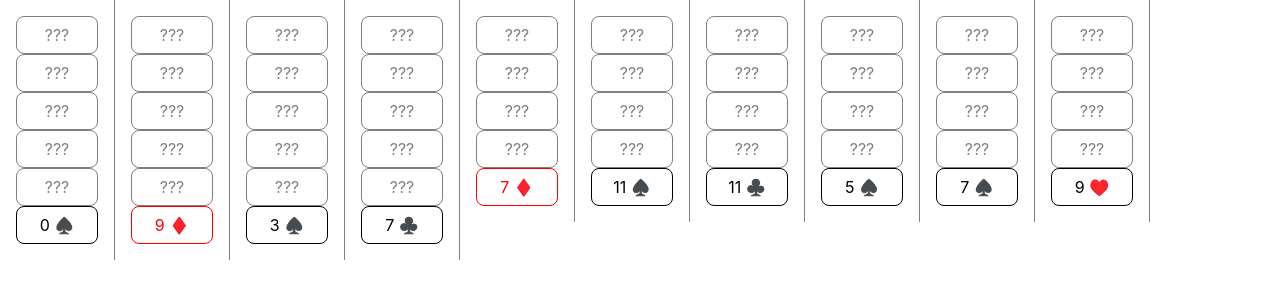
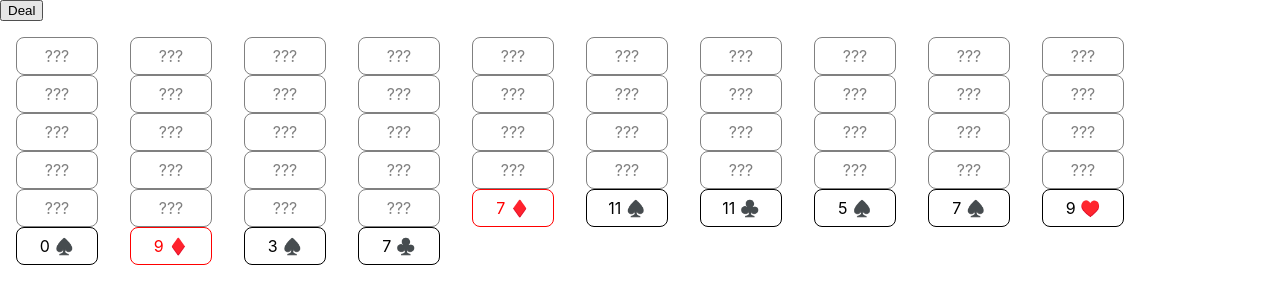
Before and after one commit to mpaulweeks/spider-solitaire, a React (Create React App) app: page / in a window 1280 px wide. Shown: the top 304 px of the page. Built offline with nearby package versions, Linux system fonts and the light colour scheme.

Commit message:
progress on state

```diff
--- a/src/fe/App.tsx
+++ b/src/fe/App.tsx
@@ -1,10 +1,19 @@
-import React from 'react';
-import { Board, GenerateDeck } from '../logic';
+import React, { useCallback, useState } from 'react';
+import { Board, Callback, GenerateDeck } from '../logic';
 import { ViewBoard } from './ViewBoard';
 
 function App() {
-  const board = new Board(GenerateDeck(4));
-  return <ViewBoard board={board} />;
+  const [board, setBoard] = useState(new Board(GenerateDeck(4)));
+
+  const triggerBoard = useCallback((cb: Callback<Board>) => {
+    const onTrigger = () => {
+      cb(board);
+      setBoard(board);
+    };
+    return onTrigger;
+  }, [board, setBoard]);
+
+  return <ViewBoard board={board} trigger={triggerBoard} />;
 }
 
 export default App;
--- a/src/fe/ViewBoard.tsx
+++ b/src/fe/ViewBoard.tsx
@@ -1,9 +1,23 @@
 import React from 'react';
-import { Board } from "../logic";
+import { Board, Trigger } from "../logic";
 import { ViewColumn } from './ViewColumn';
 
 import styled from 'styled-components';
 const CompBoard = styled.div`
+  display: flex;
+  flex-direction: column;
+  justify-content: flex-start;
+  align-items: flex-start;
+  flex-wrap: nowrap;
+`;
+const CompHeader = styled.div`
+  display: flex;
+  flex-direction: row;
+  justify-content: flex-start;
+  align-items: flex-start;
+  flex-wrap: nowrap;
+`;
+const CompColumnContainer = styled.div`
   display: flex;
   flex-direction: row;
   justify-content: flex-start;
@@ -11,12 +25,17 @@ const CompBoard = styled.div`
   flex-wrap: nowrap;
 `;
 
-export function ViewBoard(props: { board: Board }) {
+export function ViewBoard(props: { board: Board, trigger: Trigger<Board> }) {
   return (
     <CompBoard>
-      {props.board.columns.map(column => (
-        <ViewColumn column={column} />
-      ))}
+      <CompHeader>
+        <button onClick={props.trigger(board => board.deal())}>Deal</button>
+      </CompHeader>
+      <CompColumnContainer>
+        {props.board.columns.map(column => (
+          <ViewColumn column={column} />
+        ))}
+      </CompColumnContainer>
     </CompBoard>
   );
 }
--- a/src/fe/ViewColumn.tsx
+++ b/src/fe/ViewColumn.tsx
@@ -11,7 +11,6 @@ const CompColumn = styled.div`
   flex-wrap: nowrap;
 
   padding: 1em;
-  border-right: 1px solid grey;
 `;
 
 export function ViewColumn(props: { column: Column }) {
--- a/src/logic/board.ts
+++ b/src/logic/board.ts
@@ -1,5 +1,5 @@
 import { Column } from "./column";
-import { DeckData } from "./types";
+import { BoardState, DeckData } from "./types";
 import { range } from "./util";
 
 export class Board {
@@ -26,4 +26,12 @@ export class Board {
     }
     this.columns.forEach((c) => c.dealFaceUp(this.remainingDeck.pop()!));
   }
+
+  serialize(): BoardState {
+    return {
+      originalDeck: this.originalDeck,
+      remainingDeck: this.remainingDeck,
+      columns: this.columns.map(c => c.serialize()),
+    };
+  }
 }
--- a/src/logic/card.ts
+++ b/src/logic/card.ts
@@ -23,4 +23,7 @@ export class Card {
   serialize(): CardState {
     return this.state;
   }
+  static deserialize(state: CardState) {
+    return new Card(state);
+  }
 }
--- a/src/logic/column.ts
+++ b/src/logic/column.ts
@@ -1,8 +1,8 @@
 import { Card } from "./card";
-import { CardCode, CardState } from "./types";
+import { CardCode, ColumnState } from "./types";
 
 export class Column {
-  readonly cards: Card[] = [];
+  constructor(readonly cards: Card[] = []) { }
 
   dealFaceDown(code: CardCode) {
     this.cards.push(new Card({ code, faceUp: false }));
@@ -18,7 +18,13 @@ export class Column {
     return this.cards[this.cards.length - 1];
   }
 
-  serialize(): CardState[] {
-    return this.cards.map((c) => c.serialize());
+  serialize(): ColumnState {
+    return {
+      cards: this.cards.map((c) => c.serialize()),
+    };
+  }
+  static deserialize(state: ColumnState) {
+    const cards = state.cards.map(card => Card.deserialize(card));
+    return new Column(cards);
   }
 }
--- a/src/logic/types.ts
+++ b/src/logic/types.ts
@@ -6,3 +6,18 @@ export type CardState = {
   code: CardCode;
   faceUp: boolean;
 };
+export type ColumnState = {
+  cards: CardState[];
+}
+export type BoardState = {
+  originalDeck: DeckData;
+  remainingDeck: DeckData;
+  columns: ColumnState[];
+}
+
+export interface Callback<T> {
+  (arg: T): void;
+}
+export interface Trigger<T> {
+  (cb: Callback<T>): Callback<any>;
+}
```
